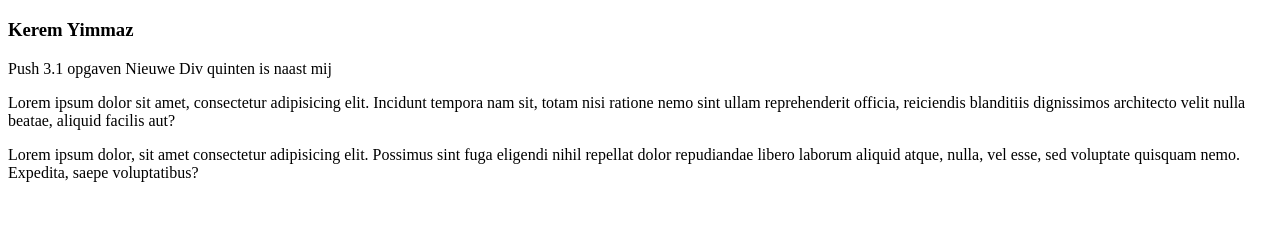
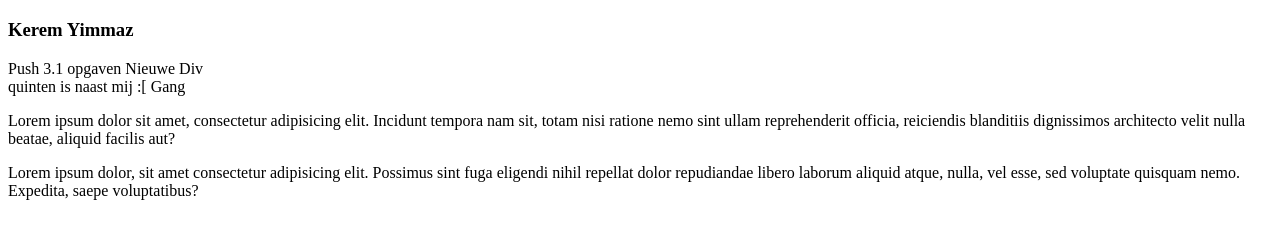
Before and after one commit to YilmazKerem/Devops1, a plain HTML site: page index.html in a window 1280 px wide. Shown: the part 61-300 px from the top of the page. Drawn offline with Linux system fonts and the light colour scheme.

Commit message:
Word Test

```diff
--- a/index.html
+++ b/index.html
@@ -16,8 +16,9 @@
 
         Push 3.1 opgaven
         Nieuwe Div
-
-        quinten is naast mij
+        <br>
+        quinten is naast mij :[
+        Gang
 
     </div>
 
```
